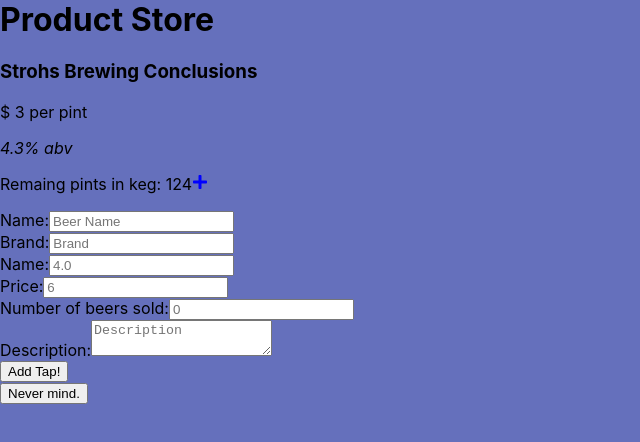
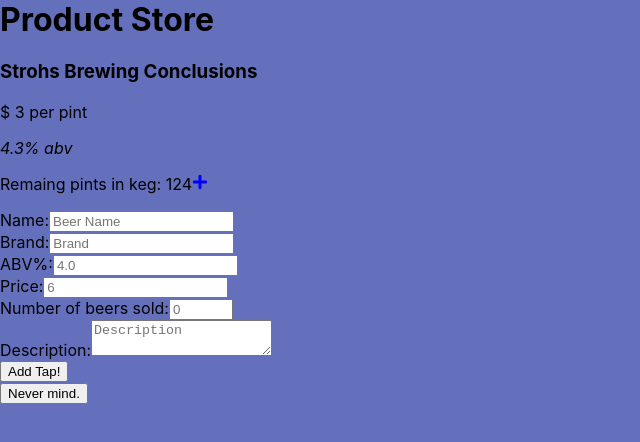
Before and after one commit to ChristopherMNeal/tap-room, a React (Create React App) app: page / in a window 1280 px wide. Both pictures are taken after a click on the button "Add a New Tap!". Shown: the top 442 px of the page, without its empty margins (0-640 px from the left). Built offline with nearby package versions, Linux system fonts and the light colour scheme.

Commit message:
fix typo

```diff
--- a/src/components/ReusableForm.js
+++ b/src/components/ReusableForm.js
@@ -13,7 +13,7 @@
         <input type="text" name="brand" placeholder="Brand" />
         <br />
 
-        <label htmlFor="alcoholContent">Name:</label>
+        <label htmlFor="alcoholContent">ABV%:</label>
         <input
           type="number"
           name="alcoholContent"
@@ -33,6 +33,7 @@
           name="beersSold"
           placeholder="0"
           min="0"
+          max="124"
           step="1"
         />
         <br />
```
